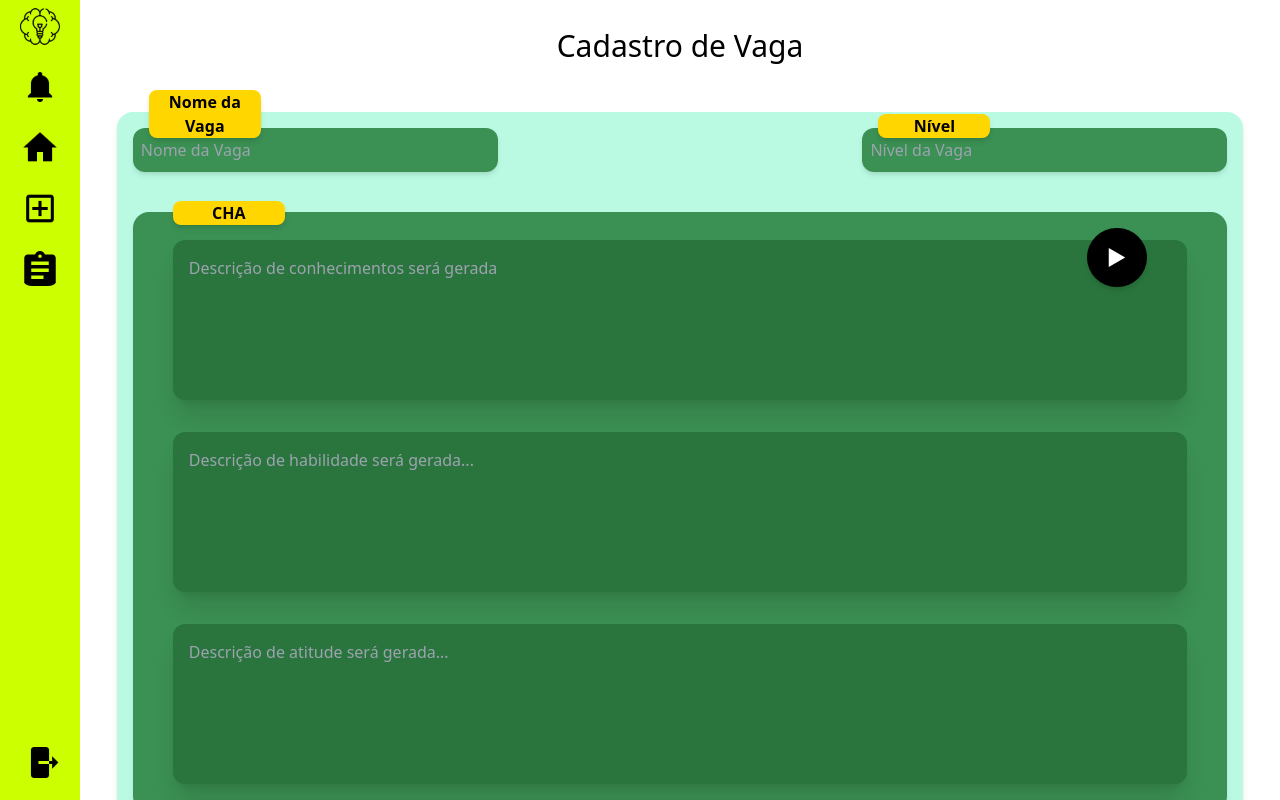
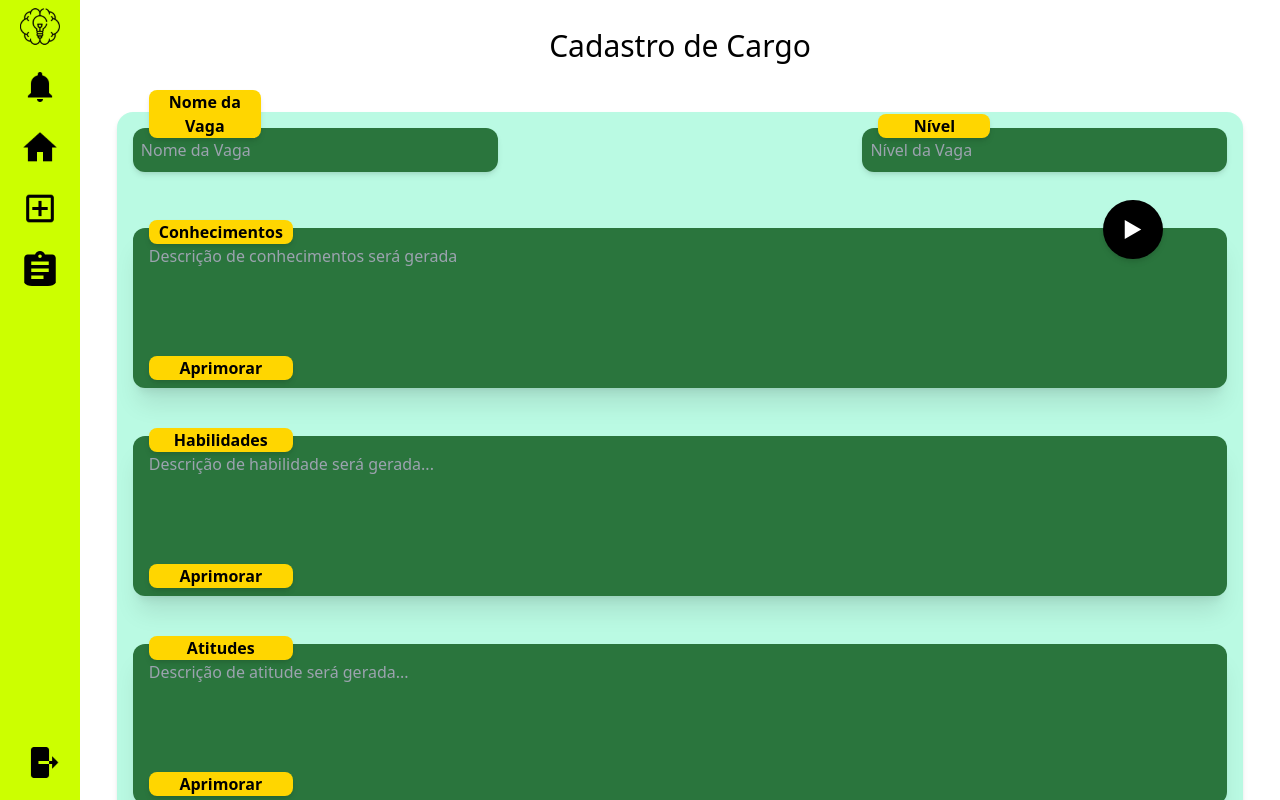
Before and after one commit to Inodevs-6/Inodevs-front-vue, a Vue app: page /Cadastro_Cargo in a window 1280 px wide. Built offline with nearby package versions, Linux system fonts and the light colour scheme.

Commit message:
Connecting front to back in ranking of candidates

```diff
--- a/src/components/labels/Label-lista.vue
+++ b/src/components/labels/Label-lista.vue
@@ -1,10 +1,8 @@
 <script setup lang="ts">
-const props = defineProps({ name: String , estilo : String})
+const props = defineProps({ name: String, estilo: String })
 </script>
 <template>
-  <span
-    :class=props.estilo
-  >
+  <span :class="props.estilo">
     {{ props.name }}
   </span>
 </template>
--- a/src/views/Cadastro_Cargo.vue
+++ b/src/views/Cadastro_Cargo.vue
@@ -14,7 +14,7 @@ const erro = ref('')
 const isDisabled = ref(true)
 const isDone = ref(false)
 const Play = ref(false)
-const playMatch = ref(false)
+const playMatch = ref(true)
 const loading = ref(false)
 const matching = ref(false)
 const scrapping = ref(false)
@@ -104,10 +104,10 @@ const played = () => {
       <h1
         class="text-center font-medium xl:text-3xl text-xl xl:mt-7 mt-3 flex w-full h-10 justify-center items-center"
       >
-        Cadastro de Vaga
+        Cadastro de Cargo
       </h1>
       <div
-        class="xl:w-[88vw] w-[90%] flex flex-col gap-10 p-4 mt-[3rem] bg-[#1DEEA3] shadow-md bg-opacity-30 rounded-2xl"
+        class="xl:w-[88vw] w-[90%] flex flex-col gap-8 p-4 mt-[3rem] bg-[#1DEEA3] shadow-md bg-opacity-30 rounded-2xl relative"
       >
         <div class="w-full flex flex-col gap-5 xl:gap-0 xl:flex-row justify-between">
           <div class="xl:w-1/3 w-full flex flex-col relative">
@@ -120,7 +120,7 @@ const played = () => {
               v-model="name"
               id="name"
               placeholder="Nome da Vaga"
-              class="bg-[#2b8341e2] w-full h-11 p-2 pt-2 shadow-md outline-none rounded-xl text-[#FFF] relative z-0"
+              class="bg-[#2A753D] w-full h-11 p-2 pt-2 shadow-md outline-none rounded-xl text-[#FFF] relative z-0"
               :disabled="!isDisabled"
             />
           </div>
@@ -134,73 +134,108 @@ const played = () => {
               v-model="level"
               id="level"
               placeholder="Nível da Vaga"
-              class="bg-[#2b8341e2] w-full h-11 p-2 pt-2 shadow-md outline-none rounded-xl text-[#FFF] relative z-0"
+              class="bg-[#2A753D] w-full h-11 p-2 pt-2 shadow-md outline-none rounded-xl text-[#FFF] relative z-0"
               :disabled="!isDisabled"
             />
           </div>
         </div>
-        <div
-          class="w-full rounded-2xl relative px-10 py-7 h-auto overflow-y-visible flex flex-col shadow-md text-white bg-[#2b8341e2]"
+        <div class="h-full flex flex-col justify-between">
+          <span
+            class="bg-[#FFD600] w-[9rem] relative top-[1rem] left-4 font-semibold shadow-md rounded-lg text-center z-10"
           >
-          <span
-            class="bg-[#FFD600] top-[-0.7rem] w-[7rem] shadow-md rounded-lg text-black font-semibold absolute text-center"
-          >
-            CHA
+            Conhecimentos
           </span>
-
-          <div class="h-full flex flex-col gap-8 justify-between">
           <textarea
             v-if="!loading"
             rows="4"
             v-model="conhecimentos"
             id="conhecimentos"
-              :disabled="isDisabled"
             placeholder="Descrição de conhecimentos será gerada"
             class="h-[10rem] bg-[#2A753D] p-4 focus:outline-none flex resize-none shadow-xl justify-start rounded-xl"
           >
           </textarea>
+          <button
+            v-if="!loading"
+            class="bg-[#FFD600] w-[9rem] relative top-[-2rem] left-4 font-semibold shadow-md rounded-lg text-center z-10"
+          >
+            Aprimorar
+          </button>
           <div
             class="h-[10rem] bg-[#2A753D] p-4 focus:outline-none flex resize-none shadow-xl justify-center items-center rounded-xl"
-              v-else="loading"
+            v-else
           >
             <Loader />
           </div>
+          <span
+            class="bg-[#FFD600] w-[9rem] relative top-[1rem] left-4 font-semibold shadow-md rounded-lg text-center z-10"
+          >
+            Habilidades
+          </span>
           <textarea
             v-if="!loading"
             rows="4"
             v-model="habilidades"
             id="habilidades"
-              :disabled="isDisabled"
             placeholder="Descrição de habilidade será gerada..."
             class="h-[10rem] bg-[#2A753D] p-4 focus:outline-none flex resize-none shadow-xl justify-start rounded-xl"
           >
           </textarea>
+          <button
+            v-if="!loading"
+            class="bg-[#FFD600] w-[9rem] relative top-[-2rem] left-4 font-semibold shadow-md rounded-lg text-center z-10"
+          >
+            Aprimorar
+          </button>
           <div
             class="h-[10rem] bg-[#2A753D] p-4 focus:outline-none flex resize-none shadow-xl justify-center items-center rounded-xl"
-              v-else="loading"
+            v-else
           >
             <Loader />
           </div>
+          <span
+            class="bg-[#FFD600] w-[9rem] relative top-[1rem] left-4 font-semibold shadow-md rounded-lg text-center z-10"
+          >
+            Atitudes
+          </span>
           <textarea
             v-if="!loading"
             rows="4"
             v-model="atitudes"
             id="atitudes"
-              :disabled="isDisabled"
             placeholder="Descrição de atitude será gerada..."
             class="h-[10rem] bg-[#2A753D] p-4 focus:outline-none flex resize-none shadow-xl justify-start rounded-xl"
           >
           </textarea>
+          <button
+            v-if="!loading"
+            class="bg-[#FFD600] w-[9rem] relative top-[-2rem] left-4 font-semibold shadow-md rounded-lg text-center z-10"
+          >
+            Aprimorar
+          </button>
           <div
             class="h-[10rem] bg-[#2A753D] p-4 focus:outline-none flex resize-none shadow-xl justify-center items-center rounded-xl"
-              v-else="loading"
+            v-else
           >
             <Loader />
           </div>
+          <span
+            class="bg-[#FFD600] w-[9rem] relative top-[1rem] left-4 font-semibold shadow-md rounded-lg text-center z-10"
+          >
+            Comentário
+          </span>
+          <textarea
+            v-if="!loading"
+            rows="4"
+            v-model="conhecimentos"
+            id="conhecimentos"
+            placeholder="Descrição de conhecimentos será gerada"
+            class="h-[7rem] bg-[#2A753D] p-4 focus:outline-none flex resize-none shadow-xl justify-start rounded-xl"
+          >
+          </textarea>
           <div
             v-if="!Play"
             @click="getResponseChatgpt()"
-              class="bg-black cursor-pointer absolute top-[1rem] right-12 xl:right-[5rem] rounded-full shadow-md xl:p-5 p-2 flex justify-center xl:h-[3.7rem] h-[2rem]"
+            class="bg-black cursor-pointer absolute top-[5.5rem] right-12 xl:right-[5rem] rounded-full shadow-md xl:p-5 p-2 flex justify-center xl:h-[3.7rem] h-[2rem]"
           >
             <div class="xl:flex hidden">
               <img src="/assets/play.svg" width="20" height="20" alt="" srcset="" />
@@ -210,6 +245,7 @@ const played = () => {
             </div>
           </div>
         </div>
+
         <!-- <p v-if="loading">Carregando CHA...</p> -->
         <!-- <div
             v-if="Play"
@@ -218,21 +254,32 @@ const played = () => {
                 <p v-if="isDisabled" class="font-bold text-base" >Aprimorar</p>
                 <p v-else class="font-bold text-base" >Voltar</p>
             </div> -->
-        </div>
-        <div v-if="playMatch" class="w-full flex justify-center text-[#fff]">
+        <div class="w-full flex justify-center">
+          <div v-if="playMatch" class="w-[60%] flex justify-between text-[#fff]">
             <!-- <button class="bg-[#263001] w-[15rem] rounded-xl" @click="editar" type="submit" value="Editar" >
                 <p class="text-lg font-bold p-1">
                   Editar
                 </p>
               </button> -->
+
             <button
-            class="bg-[#263001] w-[15rem] rounded-xl"
+              class="bg-[#263001] w-[10rem] rounded-xl"
               @click="match"
               type="submit"
               value="Enviar para Busca"
             >
-            <p class="text-lg font-bold p-1">Buscar Candidatos</p>
+              <p class="text-lg font-bold p-1">Salvar</p>
             </button>
+
+            <button
+              class="bg-[#263001] w-[16rem] rounded-xl"
+              @click="match"
+              type="submit"
+              value="Enviar para Busca"
+            >
+              <p class="text-lg font-bold p-1">Salvar e Buscar Candidatos</p>
+            </button>
+          </div>
         </div>
         <div v-if="scrapping" class="fixed bottom-2 right-5">
           <button
```
Also changed, not shown: src/components/LoaderforList.vue (+5 -3 lines), src/views/ListaVaga.vue (+49 -41 lines), src/views/Ranqueamento.vue (+61 -81 lines), public/assets/close.svg. Lines whose indentation alone changed are shown as unchanged.
